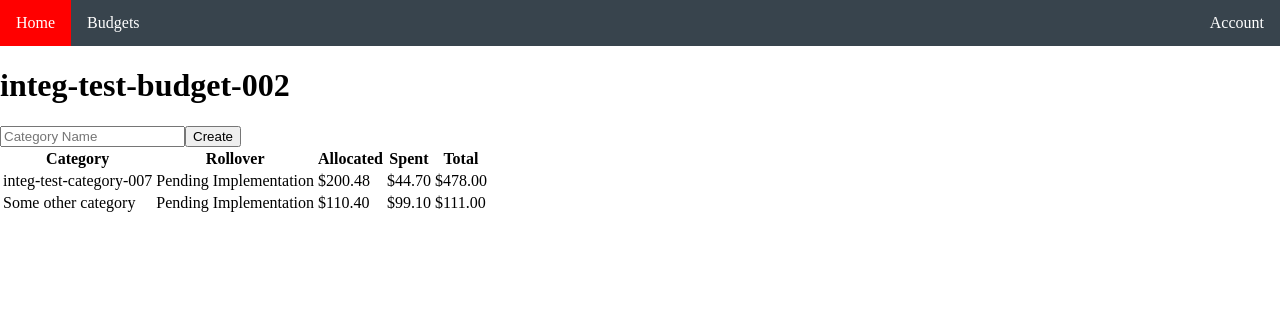
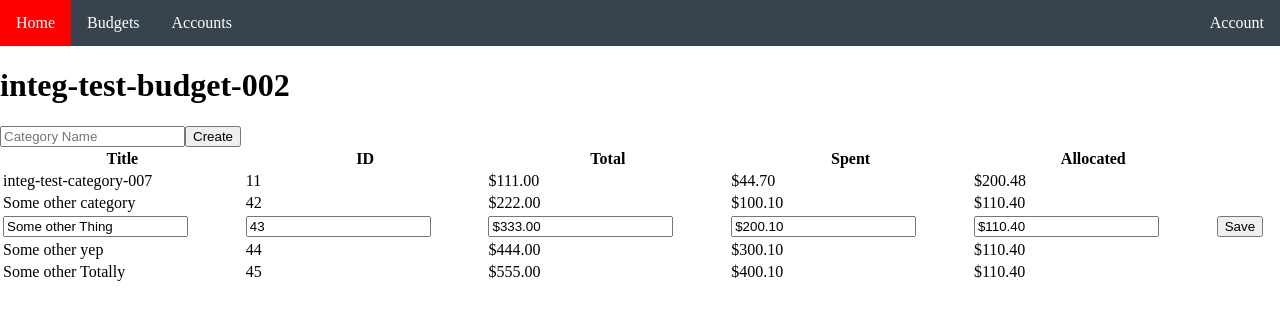
Before and after one commit to CallMeCCLemon/BudgetApp, a Next.js app in the folder web-app/: page /budget/2 in a window 1280 px wide. Shown: the top 320 px of the page. Built offline with nearby package versions, Linux system fonts and the light colour scheme.

Commit message:
Adding editable Table component to website

```diff
--- /dev/null
+++ b/web-app/app/account/page.tsx
@@ -0,0 +1,6 @@
+
+export default function Page() {
+    return <div>
+        This shows all Accounts! Needs implementation.
+    </div>
+}
--- a/web-app/app/budget/[id]/page.tsx
+++ b/web-app/app/budget/[id]/page.tsx
@@ -5,6 +5,7 @@ import {Budget, Category} from "@/app/types/BudgetTypes";
 import dummyBudgetData from '../../../test/fixtures/budget.json'
 import {useEffect, useState} from "react";
 import {usePathname, useRouter} from "next/navigation";
+import Table, {COLUMN_TYPE} from "@/components/table/table";
 
 export default function Page() {
     const pathName = usePathname();
@@ -14,7 +15,7 @@ export default function Page() {
     useEffect(() => {
         // TODO: Load Budget Data here!
         const splitPath = pathName.split('/')
-        const budgetId = splitPath[splitPath.length-1]
+        const budgetId = splitPath[splitPath.length - 1]
         console.log(`Budget ID: ${budgetId}`)
         setBudgetData(dummyBudgetData);
     }, [pathName])
@@ -29,37 +30,24 @@ export default function Page() {
         setNewCategory(event.currentTarget.value)
     }
 
+    const columns = [
+        {name: "Title", type: COLUMN_TYPE.string},
+        {name: "ID", type: COLUMN_TYPE.number},
+        {name: "Total", type: COLUMN_TYPE.currency},
+        {name: "Spent", type: COLUMN_TYPE.currency},
+        {name: "Allocated", type: COLUMN_TYPE.currency},
+    ]
+
+
     const getBudgetContent = (budgetData: Budget | undefined) => {
-        const tableData = budgetData?.Categories?.map((category: Category) => {
-            return <tr key={category.ID}>
-                <td>{category.Title}</td>
-                <td>Pending Implementation</td>
-                <td>${category.Allocated.toFixed(2)}</td>
-                <td>${category.Spent.toFixed(2)}</td>
-                <td>${category.Total.toFixed(2)}</td>
-            </tr>;
-        });
+        if (budgetData !== undefined) {
 
-        if (budgetData !== undefined) {
             return (<div>
                 <h1>{budgetData.Name}</h1>
-            {
-                newCategoryForm
-            }
-            <table className="table-auto w-full">
-                <thead>
-                <tr>
-                    <th>Category</th>
-                    <th>Rollover</th>
-                    <th>Allocated</th>
-                    <th>Spent</th>
-                    <th>Total</th>
-                </tr>
-                </thead>
-                <tbody>
-                {tableData}
-                </tbody>
-            </table>
+                {newCategoryForm}
+                <div className="w-full h-full flex flex-col">
+                    <Table columnNames={columns} rowData={budgetData.Categories}/>
+                </div>
             </div>)
         } else {
             // TODO: Implement Spinner here
@@ -75,9 +63,7 @@ export default function Page() {
 
     return (
         <main className="flex min-h-screen flex-col p-6">
-            <div className="w-full flex-row mt-12">
-                {getBudgetContent(budgetData)}
-            </div>
+            {getBudgetContent(budgetData)}
         </main>
     );
 }
--- a/web-app/app/budget/page.tsx
+++ b/web-app/app/budget/page.tsx
@@ -1,4 +1,5 @@
 export default function Page() {
+
     return <div>
         This page shows all budgets available
     </div>
--- a/web-app/components/navbar/navbar.tsx
+++ b/web-app/components/navbar/navbar.tsx
@@ -8,10 +8,10 @@ export default function Navbar() {
 
     return (
         <main className="flex navbar">
-            <ul className="horizontal">
-                <li><Link href="/">Home</Link></li>
-                <li className="dropdown">
-                    <Link href="#">Budgets</Link>
+            <ul className="horizontal navbar-ul">
+                <li className="navbar-li"><Link href="/">Home</Link></li>
+                <li className="dropdown navbar-li">
+                    <Link href={"/budget"}>Budgets</Link>
                     <div className="dropdown-content">
                         {budgets.map(budget => {
                             let link = `/budget/${budget.ID}`;
@@ -19,8 +19,9 @@ export default function Navbar() {
                         })}
                     </div>
                 </li>
-                <li className="dropdown">
-                    <Link href="#" className="dropbtn">Account</Link>
+                <li className="navbar-li"><Link href={"/account"}>Accounts</Link></li>
+                <li className="dropdown navbar-li">
+                    <Link href="#" className="dropbtn navbar-a">Account</Link>
                     <div className="dropdown-content right">
                     <Link href="./login">Login</Link>
                     <Link href="#">Create Account</Link>
--- /dev/null
+++ b/web-app/components/table/table.tsx
@@ -0,0 +1,79 @@
+import React, {useState} from "react";
+import {list} from "postcss";
+
+export interface ColumnHeader {
+    name: string,
+    type: COLUMN_TYPE,
+}
+
+export interface TableProps {
+    columnNames: ColumnHeader[]
+    rowData: object[]
+}
+
+export enum COLUMN_TYPE {
+    string,
+    number,
+    currency,
+}
+
+export default function Table(props: TableProps) {
+    const [activeRow, setActiveRow] = useState(2)
+    const [activeRowValues, setActiveRowValues] = useState({})
+
+    const handleRowClick = (event: Event) => {
+        // setActiveRow(event.target)
+        // TODO: Look up how to set the active row upon a click event
+    }
+
+    const createTableCols = (columnNames: ColumnHeader[]) => {
+        const cols: React.JSX.Element[] = columnNames.map((colHeader, idx) => {
+            return <th className="bg-gray-200 p-2 text-left border-b border-gray-300" key={idx}>
+                { colHeader.name }
+            </th>
+        });
+        return <thead>
+            <tr>
+            {cols}
+            </tr>
+        </thead>
+    }
+
+    const createTableRow = (rowData: any, colNames: ColumnHeader[], trIdx: number): React.JSX.Element => {
+        const rowContents = colNames.map((header, idx) => {
+            let content = rowData[header.name];
+            if (header.type == COLUMN_TYPE.currency) {
+                content = `\$${content.toFixed(2)}`
+            }
+            console.log(trIdx);
+            if (trIdx == activeRow) {
+                content = <input value={content}/>;
+            }
+            return <td className="flex-1 p-2 border-b border-gray-300" key={idx}>
+                {/*onClick={handleRowClick}>*/}
+                { content }
+            </td>
+        });
+
+        if (trIdx === activeRow) {
+            rowContents.push(<td><button>Save</button></td>)
+        }
+
+        return <tr className="flex justify-between w-full" key={trIdx}>
+            { rowContents }
+        </tr>
+    }
+
+    const tableRows: React.JSX.Element[] = props.rowData.map((row, idx) => {
+        return createTableRow(row, props.columnNames, idx);
+    });
+
+    return (<div>
+        <table className="w-full h-full border-collapse flex flex-col" style={{width: "100%"}}>
+            { createTableCols(props.columnNames) }
+            <tbody className="flex flex-col h-full">
+            { tableRows }
+            </tbody>
+        </table>
+    </div>);
+}
--- a/web-app/test/fixtures/budget.json
+++ b/web-app/test/fixtures/budget.json
@@ -6,7 +6,7 @@
       "Title": "integ-test-category-007",
       "BudgetID": 15,
       "ID": 11,
-      "Total": 478,
+      "Total": 111,
       "Spent": 44.7,
       "Allocated": 200.48
     },
@@ -14,8 +14,32 @@
       "Title": "Some other category",
       "BudgetID": 15,
       "ID": 42,
-      "Total": 111,
-      "Spent": 99.10,
+      "Total": 222,
+      "Spent": 100.10,
+      "Allocated": 110.4
+    },
+    {
+      "Title": "Some other Thing",
+      "BudgetID": 15,
+      "ID": 43,
+      "Total": 333,
+      "Spent": 200.10,
+      "Allocated": 110.4
+    },
+    {
+      "Title": "Some other yep",
+      "BudgetID": 15,
+      "ID": 44,
+      "Total": 444,
+      "Spent": 300.10,
+      "Allocated": 110.4
+    },
+    {
+      "Title": "Some other Totally",
+      "BudgetID": 15,
+      "ID": 45,
+      "Total": 555,
+      "Spent": 400.10,
       "Allocated": 110.4
     }
   ]
```
Also changed, not shown: web-app/app/page.tsx (+8 -6 lines), web-app/components/navbar/navbar.css (line endings or trailing spaces).
